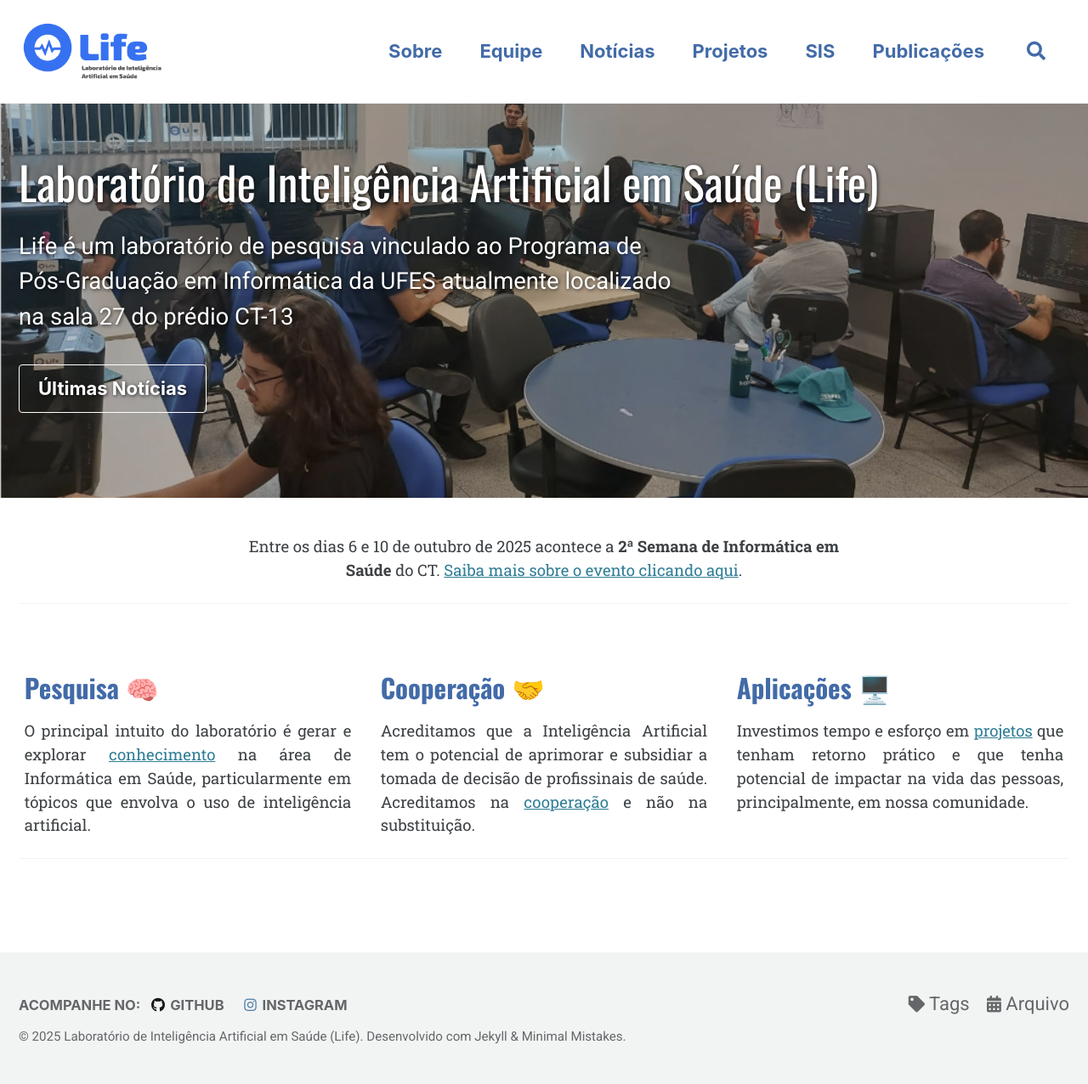
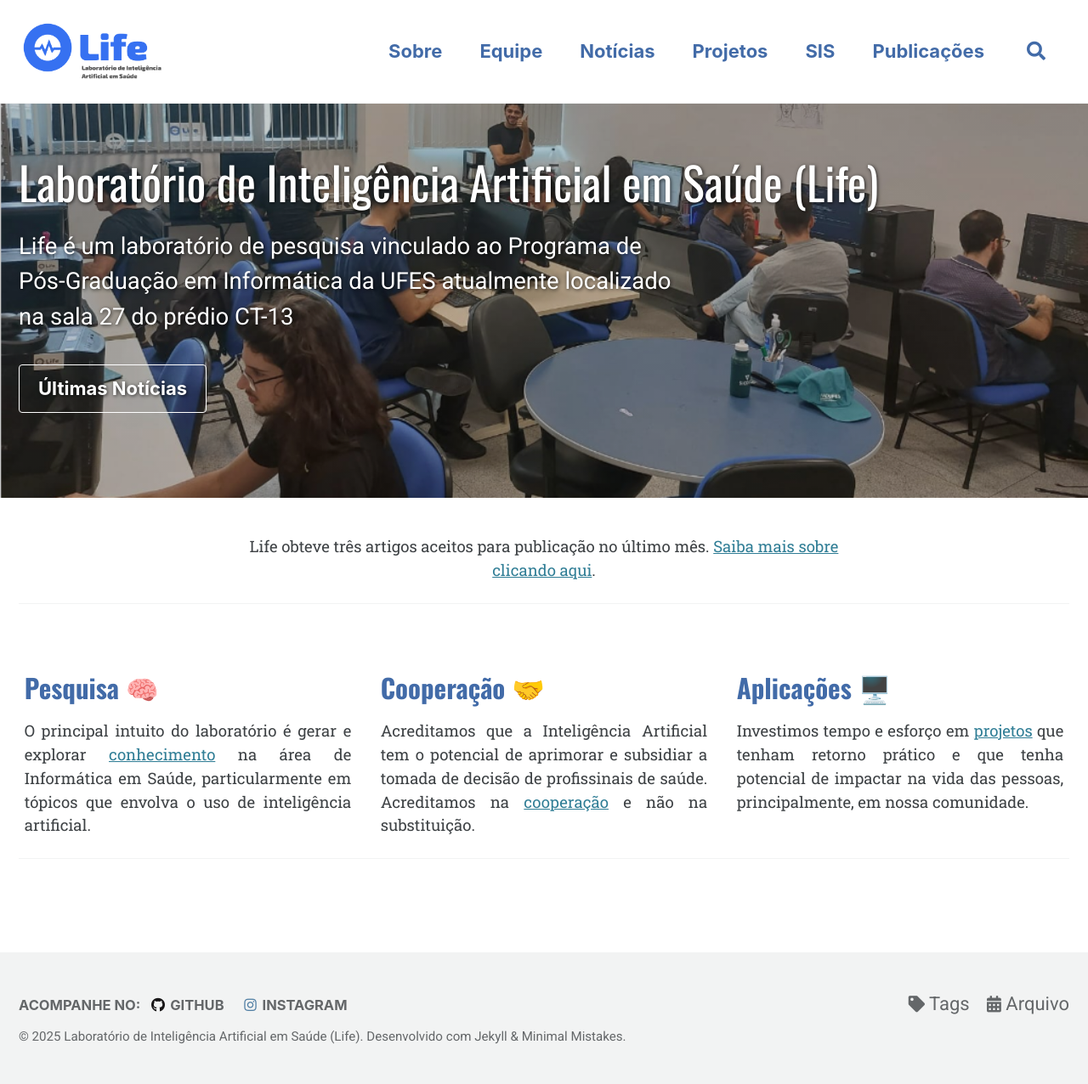
Before and after one commit to life-ufes/site, a Jekyll site: the page built from index.md, in a window 1280 px wide. Shown: the whole page at 85% size. Built offline with Jekyll 4.4.1, drawn with Linux system fonts in a browser that asks for light colours; cached includes are drawn as plain includes.

Commit message:
update center

```diff
--- a/index.md
+++ b/index.md
@@ -9,7 +9,7 @@ header:
       url: "/noticias/"
 excerpt: "Life é um laboratório de pesquisa vinculado ao Programa de Pós-Graduação em Informática da UFES atualmente localizado na sala 27 do prédio CT-13"
 centro:
-  - excerpt: "Entre os dias 6 e 10 de outubro de 2025 acontece a **2ª Semana de Informática em Saúde** do CT. [Saiba mais sobre o evento clicando aqui](/sis)."
+  - excerpt: "Life obteve três artigos aceitos para publicação no último mês. [Saiba mais sobre clicando aqui](/publicações)."
 feature_row:
   - title: "Pesquisa 🧠"
     excerpt: "O principal intuito do laboratório é gerar e explorar [conhecimento](/publicacoes) na área de Informática em Saúde, particularmente em tópicos que envolva o uso de inteligência artificial."
```
